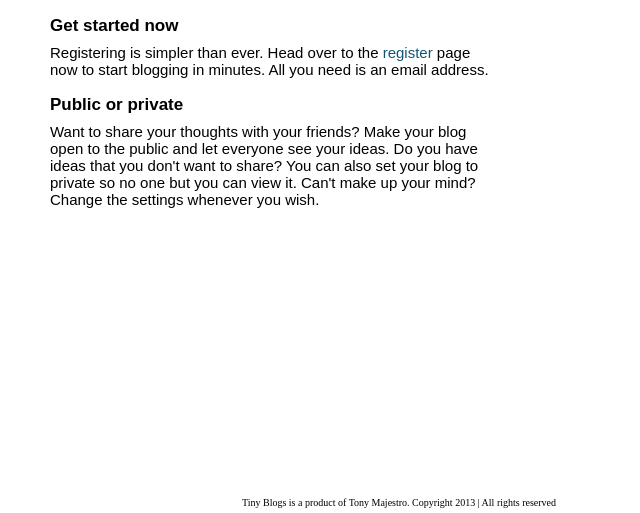
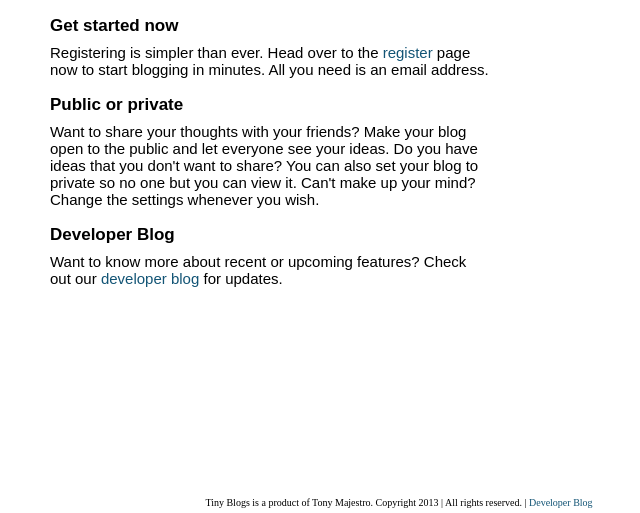
Before and after one commit to tonymajestro2/blog, a Python web app: template templates/main.html in a window 1280 px wide. Shown: the part 287-800 px from the top of the page, without its empty margins (216-856 px from the left). Run offline with Jinja, Linux system fonts and the light colour scheme; the template is opened without the code that fills it, so the values that code supplies are empty.

Commit message:
Added link to developer blog

```diff
--- a/static/main.css
+++ b/static/main.css
@@ -21,7 +21,6 @@ body {
 footer, .push {
     height: 1em;
 }
-
 
 header {
     background-color: #142933;
@@ -101,6 +100,13 @@ footer {
 footer #quote {
     text-align: center;
 }
+
+footer a {
+    text-decoration: none;
+    color: #125475;
+}
+
+
 
 
 /* main page */
--- a/templates/base.html
+++ b/templates/base.html
@@ -31,7 +31,7 @@
 
     <footer>
         <div id="quote">
-            Tiny Blogs is a product of Tony Majestro. Copyright 2013 | All rights reserved
+            Tiny Blogs is a product of Tony Majestro. Copyright 2013 | All rights reserved. | <a href="/users/developerblog">Developer Blog</a>
         </div>
     </footer>
 </body>
--- a/templates/main.html
+++ b/templates/main.html
@@ -16,6 +16,10 @@
         <p>Want to share your thoughts with your friends?  Make your blog open to the public and let everyone see your
            ideas.  Do you have ideas that you don't want to share?  You can also set your blog to private so no one but
            you can view it.  Can't make up your mind?  Change the settings whenever you wish. </p>
+
+        <h3>Developer Blog</h3>
+        <p>Want to know more about recent or upcoming features?  Check out our <a href="/users/developerblog">developer blog</a>
+           for updates.</p>
     </div>
 
     <div id="right_col">
```
